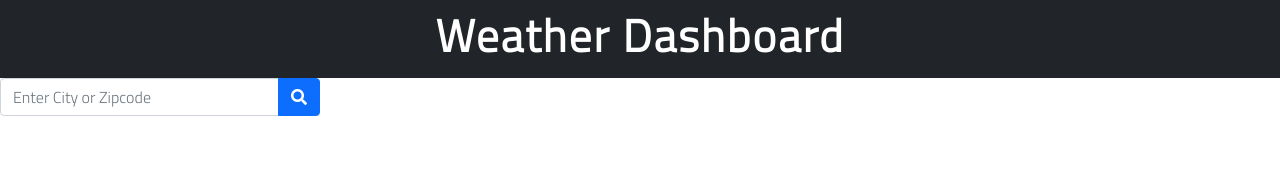
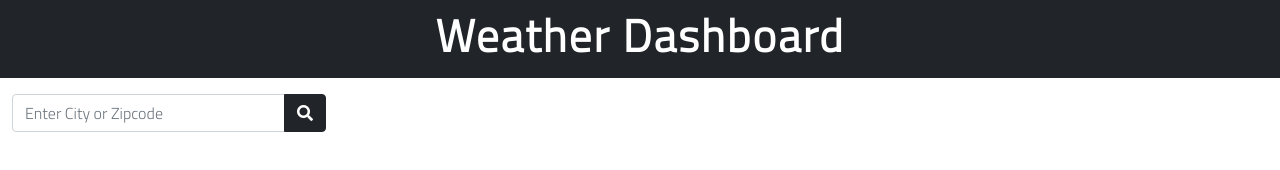
Before and after one commit to berkforbes/Weather-Dashboard, a plain HTML site: page index.html in a window 1280 px wide. Drawn offline with nearby package versions, Linux system fonts and the light colour scheme.

Commit message:
input form and styling, list to append city searches to

```diff
--- a/assets/style.css
+++ b/assets/style.css
@@ -8,5 +8,3 @@
     color: white;
     letter-spacing: 2px;
 }
-
-3
--- a/index.html
+++ b/index.html
@@ -35,17 +35,26 @@
     </div>
 
     <!-- Input form for city location -->
+        <div class="container-fluid">
+          <div class="col-3">
+            <div class="input-group mt-3">
+              <input class="form-control" type="text" id="city-search" placeholder="Enter City or Zipcode"/> <button type="button" id="searchBtn" class="btn btn-dark">
+                <div class="fas fa-search"></div>
+              </button>
+            </div>
+          </div>
+          <div class="row mt-3">
+            <div class="col-12">
 
-          <div class="col-3">
-            <div class="input-group">
-              <input class="form-control" type="text" id="enterCity" placeholder="Enter City or Zipcode"/><button type="button" id="searchBtn" class="btn btn-primary"> <div class="fas fa-search"></div>
-              </button>
+              <ul id="search-history" class="city-list">
+                <!-- Cities will append here after search -->
+              </ul>
+
             </div>
           </div>
         </div>
 
-      </div>
-    </div>
+
 
     <script src="./assets/script.js"></script>
     <script
```
